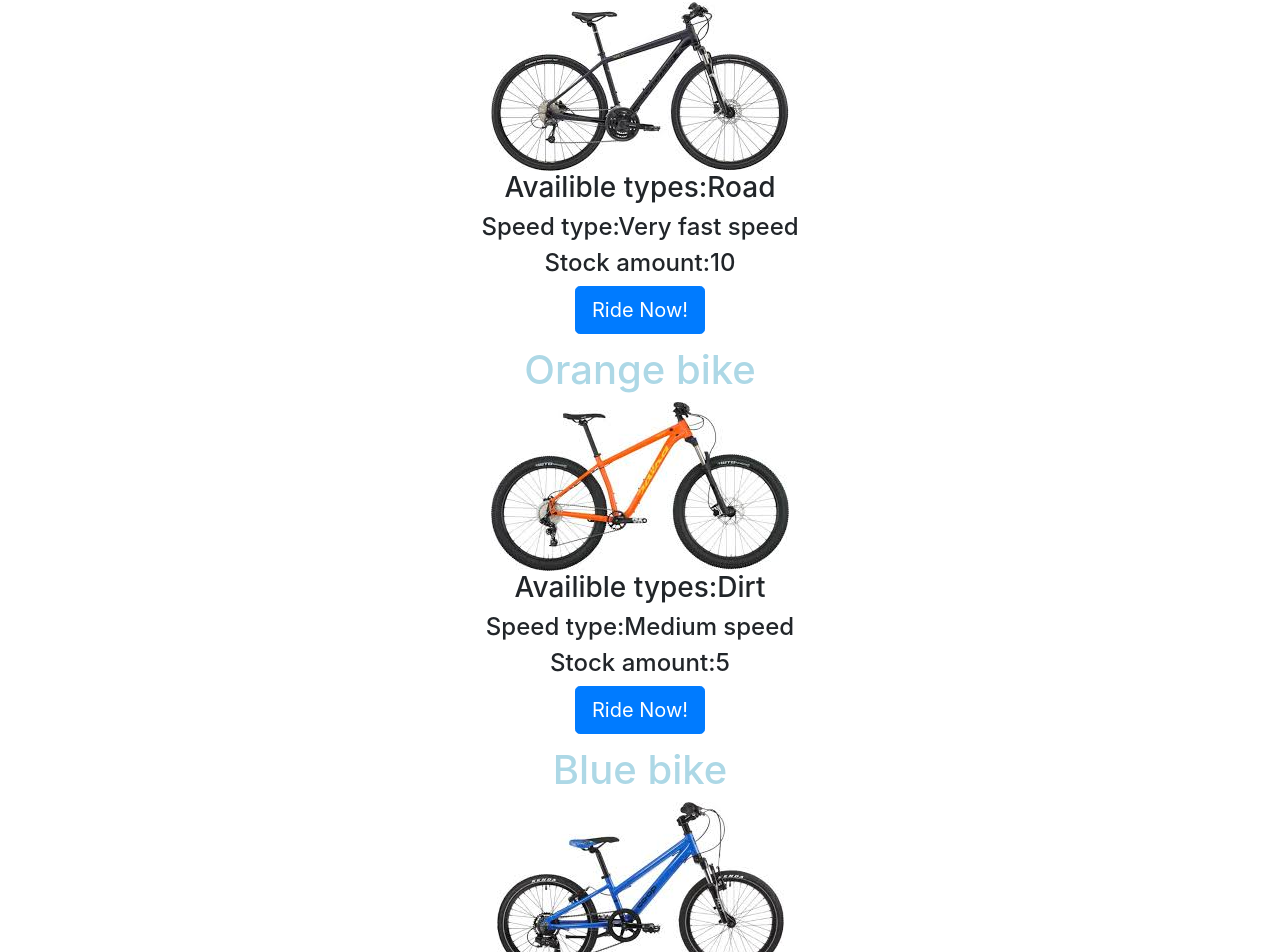
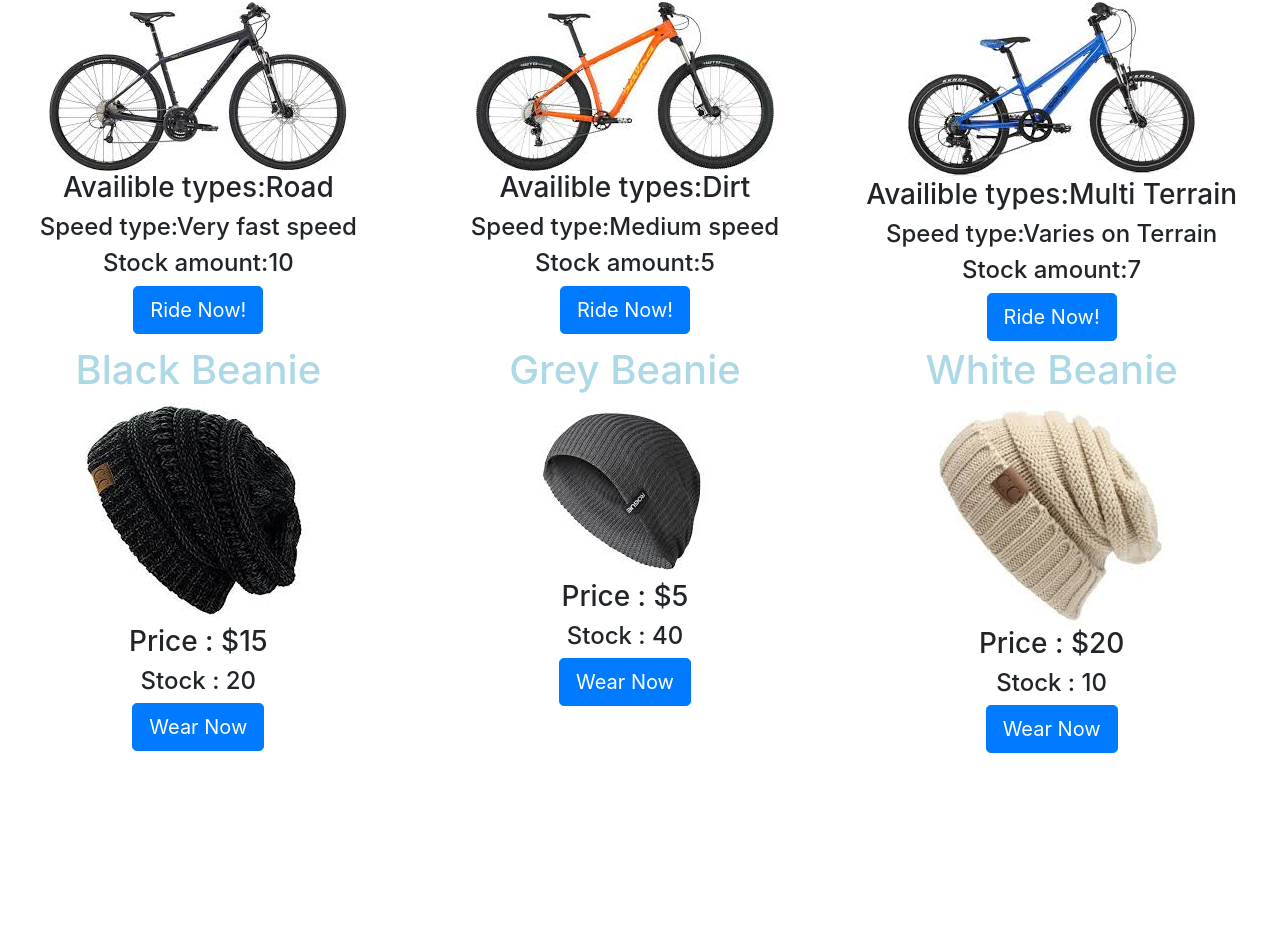
Before and after one commit to sagastumel/ecommerce, a plain HTML site: page index.html in a window 1280 px wide. Shown: the part 454-1406 px from the top of the page. After the commit the page ends 1207 px from the top, so only its background shows below. Drawn offline with nearby package versions, Linux system fonts and the light colour scheme.

Commit message:
added more tiems

```diff
--- a/css/style.css
+++ b/css/style.css
@@ -11,3 +11,9 @@
   height: 400px;
   width: 100%;
 }
+
+#myHeader{
+  border-style:solid;
+  border-width: medium;
+  border-color: lightblue;
+}
--- a/index.html
+++ b/index.html
@@ -16,8 +16,9 @@
   <body id= 'java'>
     <div id="myHeader"></div>
 
-    <div id="bikes"></div>
+    <div id="bikes" class= 'row'> </div>
 
+    <div id="beanie" class= 'row'></div>
 
 
 
--- a/js/main.js
+++ b/js/main.js
@@ -55,7 +55,7 @@
   //class attributes
   image.className = 'img-responsive';
   btn.className = 'btn btn-primary btn-lg';
-  newItem.className = 'col=sm-4';
+  newItem.className = 'col-sm-4';
   newDiv.className = 'bikeName' + [bikes] + 'thumbnail';
 
   //adding text to my Elements
@@ -81,25 +81,69 @@
 
 }
 
-//
-// //Bike Construc
-//
-// var div1 = document.createElement('div');
-// document.getElementById('java').appendChild(div1);
-//
-// // BEANIES
-// var div2 = document.createElement('div');
-// document.getElementById('java').appendChild(div2);
-//
-// // SHIRTS
-// var div3 = document.createElement('div');
-// document.getElementById('java').appendChild(div3);
-//
-// // PANTS
-// var div4 = document.createElement('div');
-//
-// document.getElementById('java').appendChild(div4);
 
-// // SHOES
-// var div5 = document.createElement('div');
-// document.getElementById('java').appendChild(div5)
+//function for beanies
+function Beanie(name, price, stock, image) {
+  this.name = name;
+  this.price = price;
+  this.stock = stock;
+  this.image = image;
+}
+
+//contructor notation for beanies
+
+var blackbeanie = new Beanie('Black Beanie', 15, 20, 'img/beanies/beanie1.jpg');
+var graybeanie = new Beanie('Grey Beanie', 5, 40, 'img/beanies/beanie2.jpg');
+var whitebeanie = new Beanie('White Beanie', 20, 10, 'img/beanies/beanie3.jpg');
+
+//Array for beanies
+
+var beanieArray = [blackbeanie, graybeanie, whitebeanie];
+
+// beanie for forloop
+
+for (var i = 0; i < beanieArray.length; i++) {
+  var newItem = document.createElement('div');
+  var newDiv = document.createElement('div');
+  var nameH1 = document.createElement('h1');
+  var priceH3 = document.createElement('h3');
+  var stockH4 = document.createElement('h4');
+  var btn = document.createElement('button');
+  var image = document.createElement('img');
+
+  // text for beanie Elements
+
+  var beanieName = document.createTextNode(beanieArray[i].name);
+  var beaniePrice = document.createTextNode('Price : $' + beanieArray[i].price);
+  var beanieStock = document.createTextNode('Stock : ' + beanieArray[i].stock);
+  var beanieImage = document.createTextNode(' ' + beanieArray[i].image);
+  var beanieBTN = document.createTextNode('Wear Now');
+
+  image.src = beanieArray[i].image;
+
+  image.className = 'img-responsive';
+  btn.className = 'btn btn-primary btn-lg';
+  newItem.className = 'col-sm-4';
+  newDiv.className = 'bikeName' + [i] + 'thumbnail';
+
+  // appending children for beanie
+
+  nameH1.appendChild(beanieName);
+  priceH3.appendChild(beaniePrice);
+  stockH4.appendChild(beanieStock);
+  btn.appendChild(beanieBTN);
+
+  // adding elemnts to out divs
+
+  newDiv.appendChild(nameH1);
+  newDiv.appendChild(image);
+  newDiv.appendChild(priceH3);
+  newDiv.appendChild(stockH4);
+  newDiv.appendChild(btn);
+
+  //adding divs to new item dive
+  newItem.appendChild(newDiv);
+
+  // adding new item to the element
+  document.getElementById('beanie').appendChild(newItem);
+}
```
